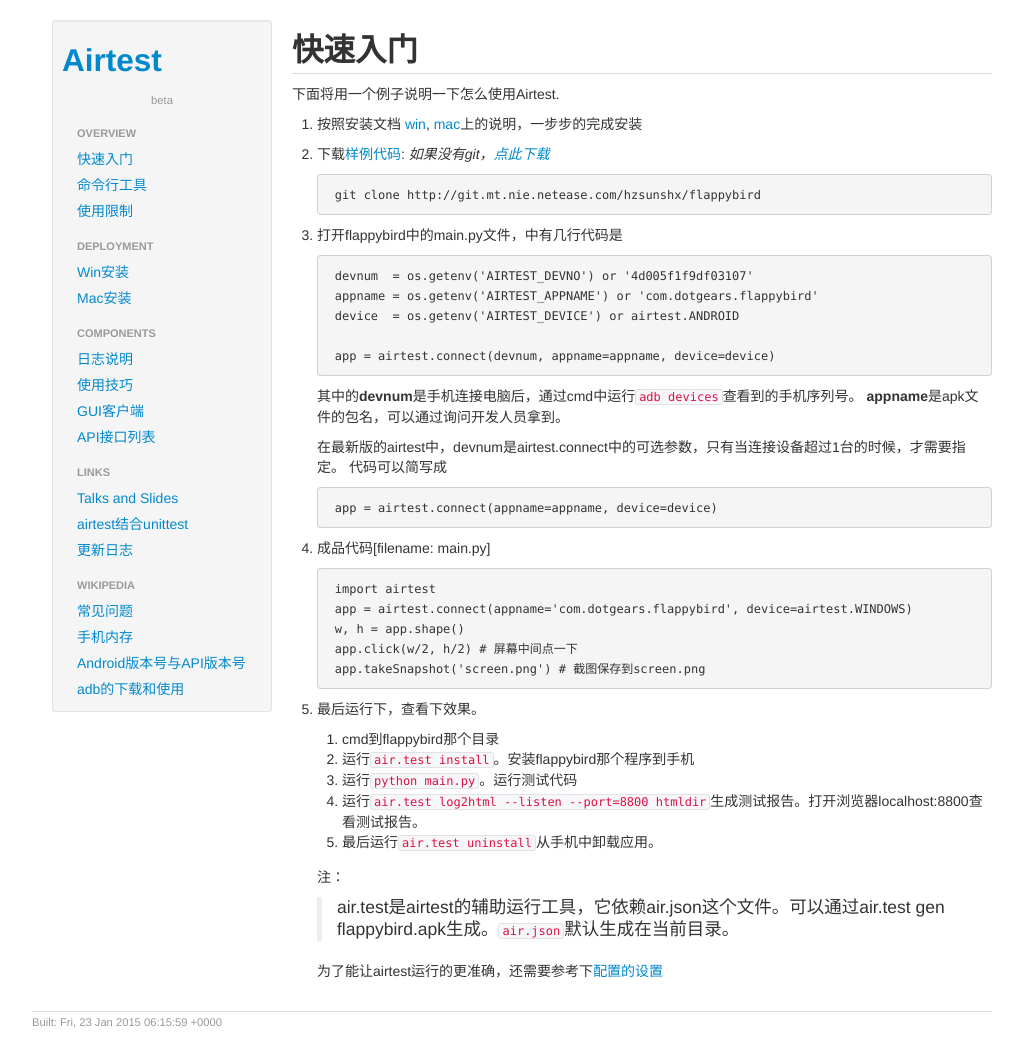
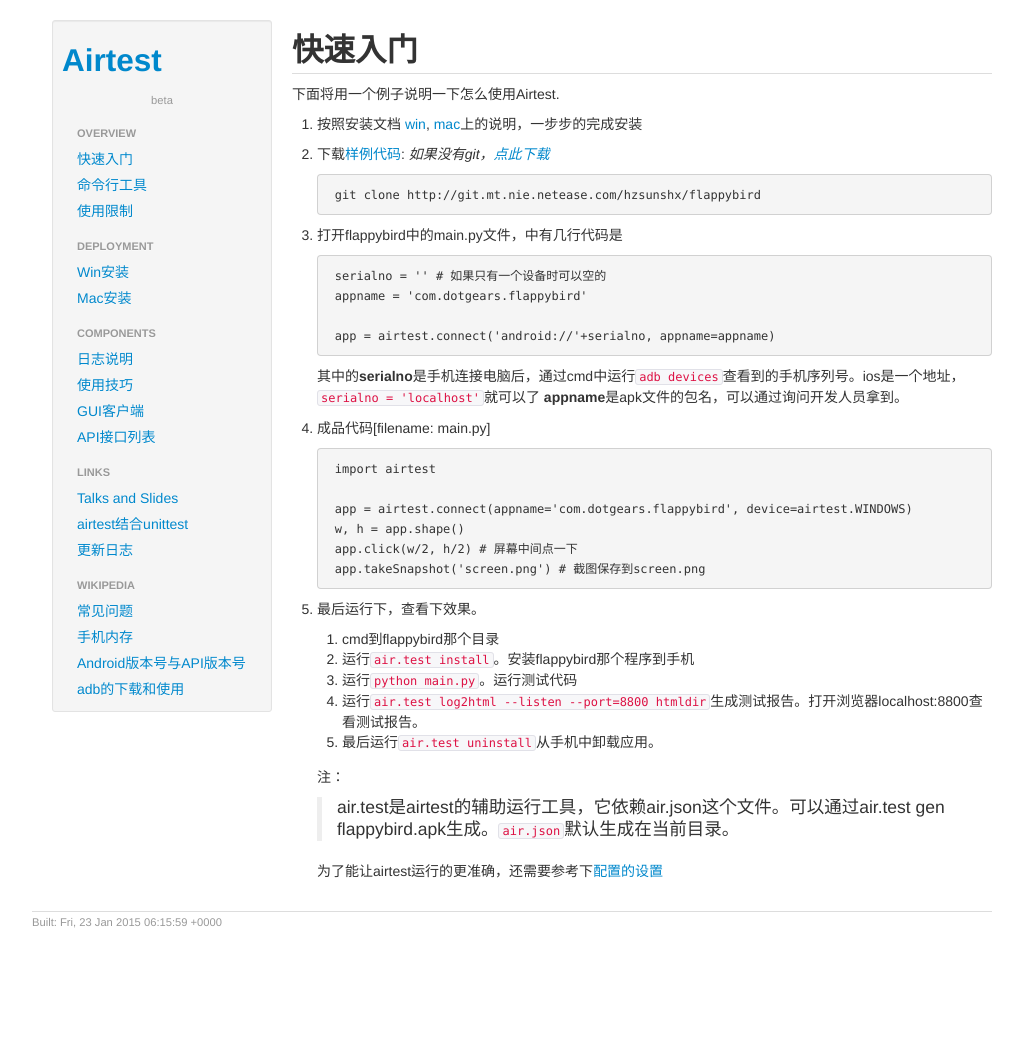
Before and after one commit to NetEase/airtest, a Jekyll site: the page built from _posts/2014-11-01-overview-quickstart.md, in a window 1280 px wide. Shown: the whole page, without its empty margins (118-1141 px from the left). Built offline with Jekyll 4.4.1, drawn with Linux system fonts in a browser that asks for light colours; comment, search, counter and statistics services are not loaded; after the commit the page ends 942 px from its top, so only the background shows below that.

Commit message:
update intro

```diff
--- a/_posts/2014-11-01-overview-quickstart.md
+++ b/_posts/2014-11-01-overview-quickstart.md
@@ -16,23 +16,18 @@
 
 3. 打开flappybird中的main.py文件，中有几行代码是
 
-        devnum  = os.getenv('AIRTEST_DEVNO') or '4d005f1f9df03107'
-        appname = os.getenv('AIRTEST_APPNAME') or 'com.dotgears.flappybird'
-        device  = os.getenv('AIRTEST_DEVICE') or airtest.ANDROID
+		serialno = '' # 如果只有一个设备时可以空的
+        appname = 'com.dotgears.flappybird'
 
-        app = airtest.connect(devnum, appname=appname, device=device)
+		app = airtest.connect('android://'+serialno, appname=appname)
 
-    其中的**devnum**是手机连接电脑后，通过cmd中运行`adb devices`查看到的手机序列号。
+    其中的**serialno**是手机连接电脑后，通过cmd中运行`adb devices`查看到的手机序列号。ios是一个地址，`serialno  = 'localhost'`就可以了
     **appname**是apk文件的包名，可以通过询问开发人员拿到。
-
-    在最新版的airtest中，devnum是airtest.connect中的可选参数，只有当连接设备超过1台的时候，才需要指定。
-    代码可以简写成
-
-        app = airtest.connect(appname=appname, device=device)
 
 4. 成品代码[filename: main.py]
 
         import airtest
+
         app = airtest.connect(appname='com.dotgears.flappybird', device=airtest.WINDOWS)
         w, h = app.shape()
         app.click(w/2, h/2) # 屏幕中间点一下
```
